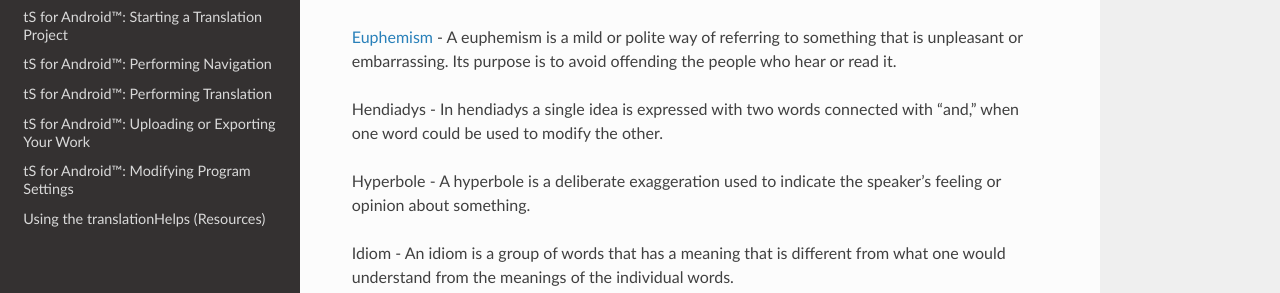
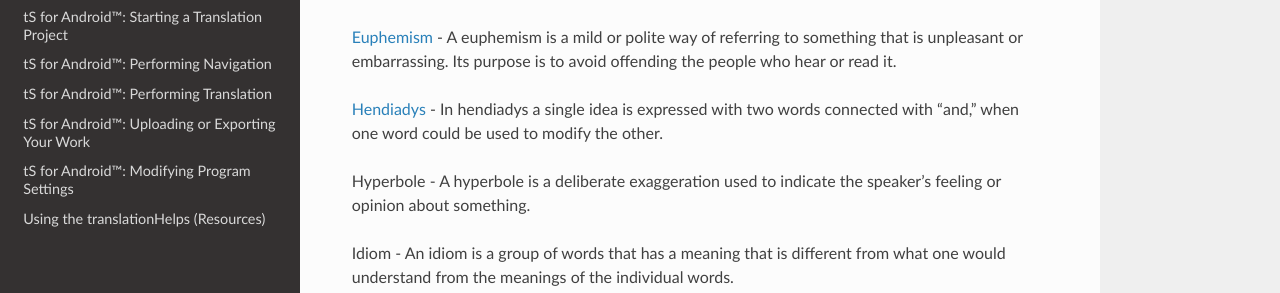
Before and after one commit to unfoldingWord-dev/translationStudio-Info, a Sphinx documentation site: the page built from docs/FiguresOfSpeech.rst, in a window 1280 px wide and 900 px high, scrolled down 616 px. Shown: the part 158-451 px from the top of the window. Built offline with Sphinx 7.4.7 and the Read the Docs theme 2.0.0, drawn with Linux system fonts in a browser that asks for light colours; pages that are not in the unit, such as notebooks, are missing from menus; part of the change alters nothing that is shown.

```diff
--- a/docs/FiguresOfSpeech.rst
+++ b/docs/FiguresOfSpeech.rst
@@ -21,7 +21,7 @@ Listed below are different types of Figures of Speech. If you would like additio
 
 `Euphemism <https://github.com/unfoldingWord-dev/translationStudio-Info/blob/master/docs/Euphemism.rst>`_ - A euphemism is a mild or polite way of referring to something that is unpleasant or embarrassing. Its purpose is to avoid offending the people who hear or read it.
 
-Hendiadys - In hendiadys a single idea is expressed with two words connected with "and," when one word could be used to modify the other.
+`Hendiadys <https://github.com/unfoldingWord-dev/translationStudio-Info/blob/master/docs/Hendiadys.rst>`_ - In hendiadys a single idea is expressed with two words connected with "and," when one word could be used to modify the other.
 
 Hyperbole - A hyperbole is a deliberate exaggeration used to indicate the speaker's feeling or opinion about something.
 
```
